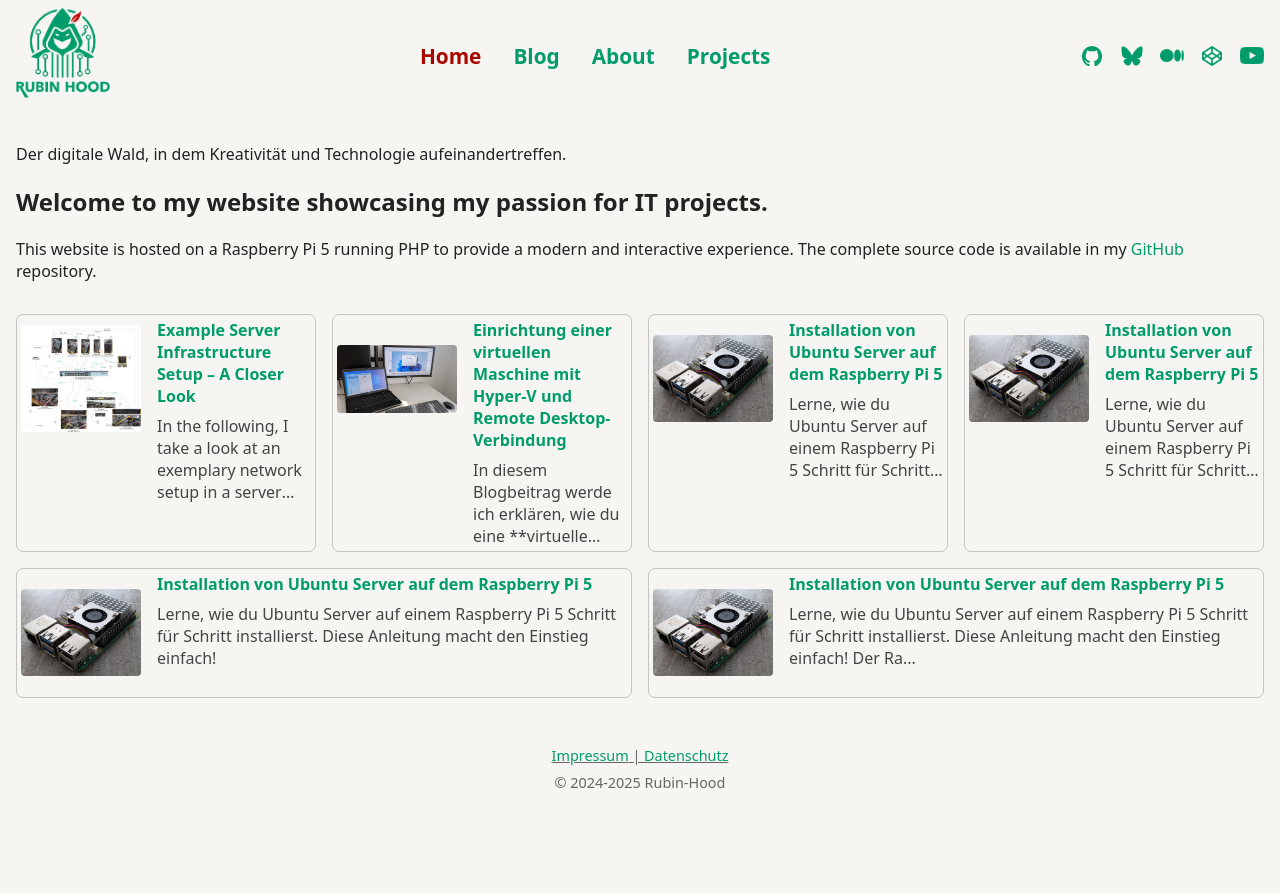
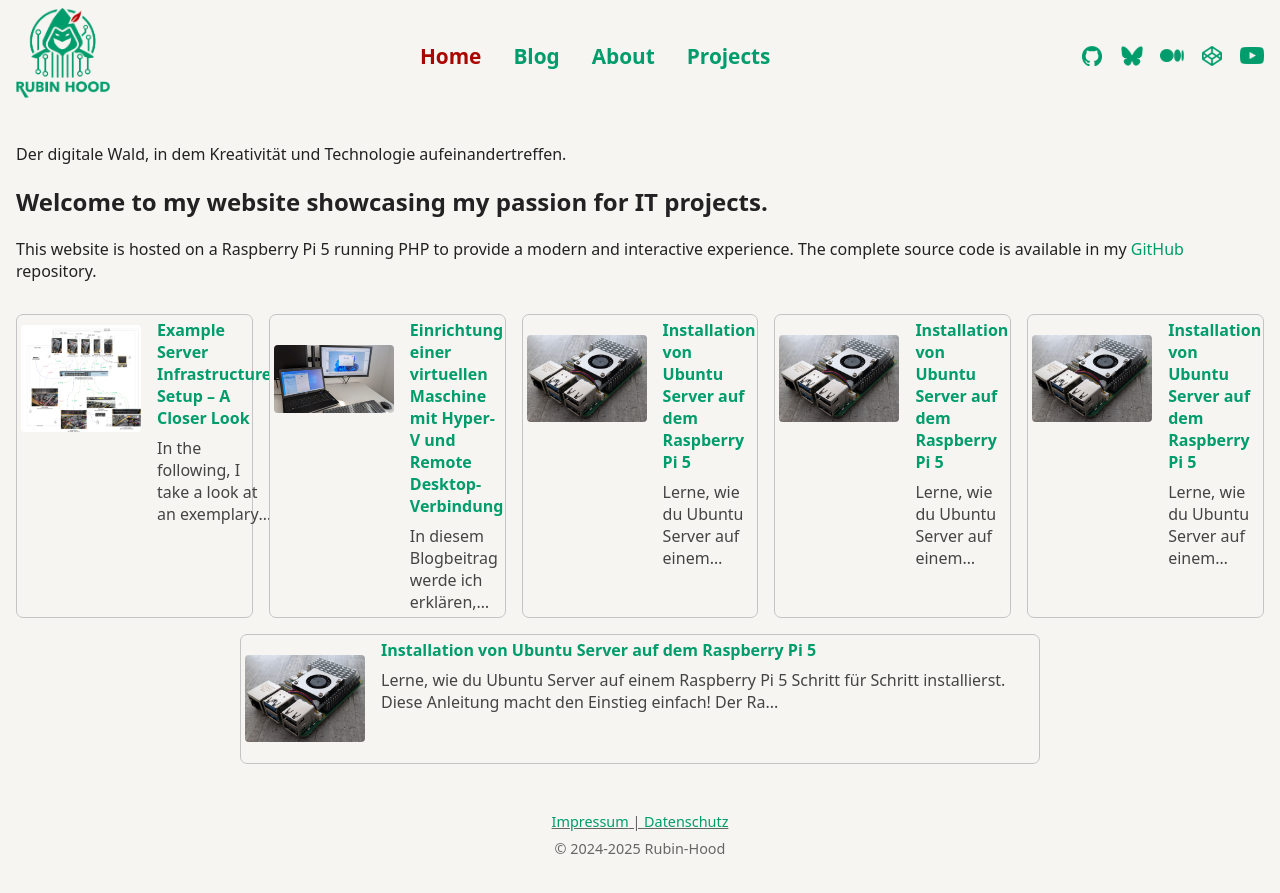
Before and after one commit to rubin-hood/rubinhood-blog, a Jekyll site: the page built from index.md, in a window 1280 px wide. Shown: the top 893 px of the page. Built offline with Jekyll 4.4.1, drawn with Linux system fonts in a browser that asks for light colours.

Commit message:
Update style.css

```diff
--- a/assets/css/style.css
+++ b/assets/css/style.css
@@ -178,7 +178,7 @@ main {
   display: flex;            /* Bild und Inhalt nebeneinander */
   align-items: flex-start;   /* Bild und Text oben ausrichten (NICHT mittig!) */
   padding: 0.25rem;         /* Etwas Innenabstand rundherum */
-  min-width: 266px;         /* Mindestbreite der Karte */
+  min-width: 200px;         /* Mindestbreite der Karte */
   max-width: 800px;         /* Maximalbreite der Karte */
   margin-bottom: 1rem;      /* Abstand nach unten zur nächsten Karte */
   transition: border-color .2s; /* Weicher Übergang bei Farbumschlag (z.B. bei aktiver Karte) */
```
